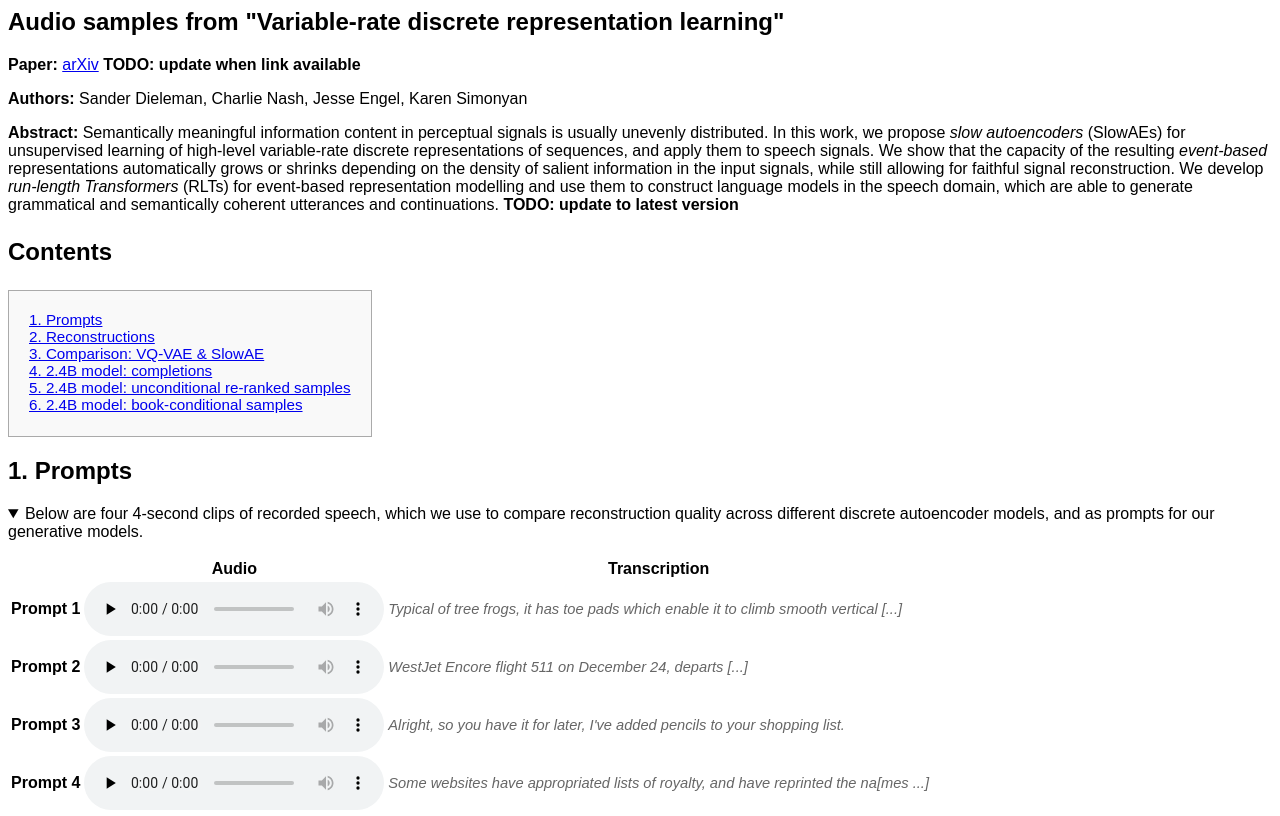
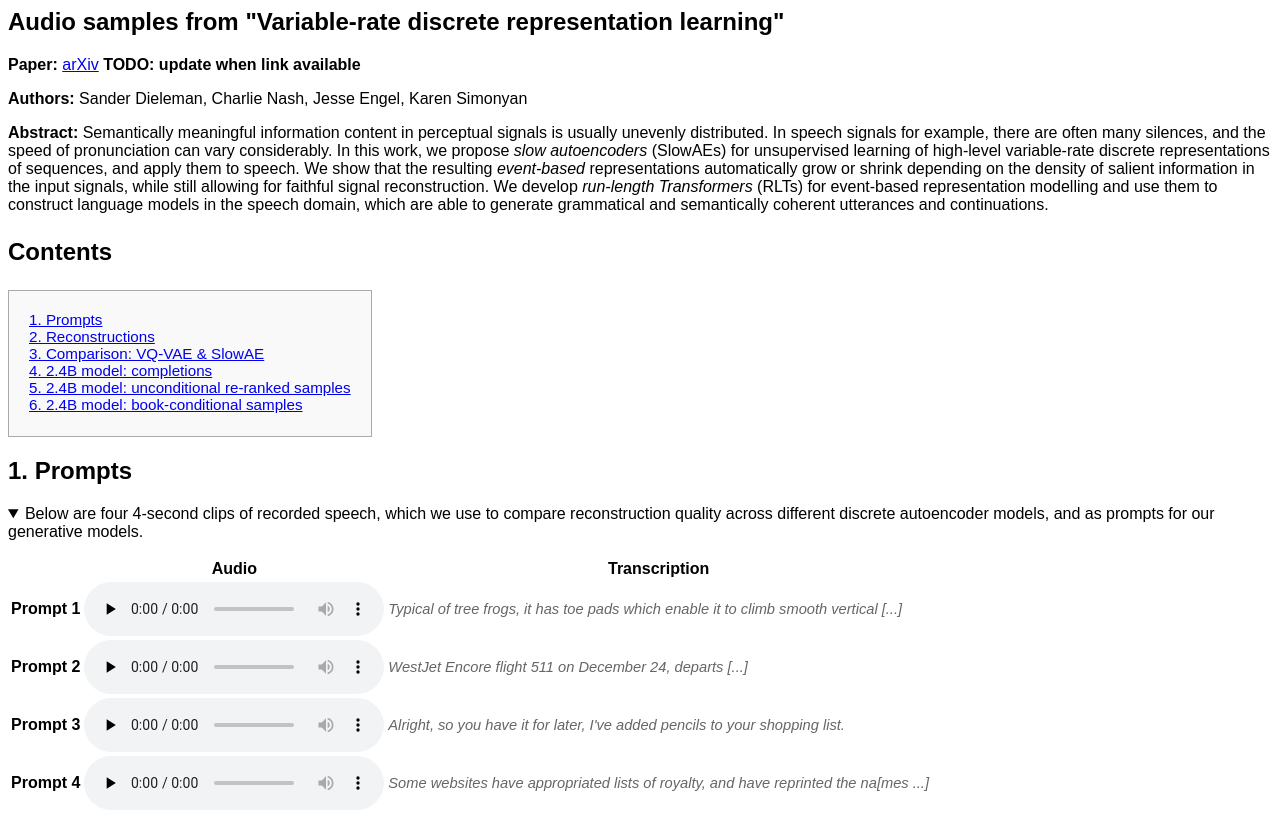
Before and after one commit to vdrl/vdrl.github.io, a plain HTML site: page index.html in a window 1280 px wide. Shown: the top 816 px of the page. Drawn offline with Linux system fonts and the light colour scheme.

Commit message:
Fix abstract.

```diff
--- a/index.html
+++ b/index.html
@@ -169,7 +169,7 @@ details {
     </article>
     <div><p><b>Paper:</b> <a href="TODO ARXIV LINK">arXiv</a> <b>TODO: update when link available</b></p></div>
     <div><p><b>Authors:</b> Sander Dieleman, Charlie Nash, Jesse Engel, Karen Simonyan</p></div>
-    <div><p><b>Abstract:</b> Semantically meaningful information content in perceptual signals is usually unevenly distributed. In this work, we propose <em>slow autoencoders</em> (SlowAEs) for unsupervised learning of high-level variable-rate discrete representations of sequences, and apply them to speech signals. We show that the capacity of the resulting <em>event-based</em> representations automatically grows or shrinks depending on the density of salient information in the input signals, while still allowing for faithful signal reconstruction. We develop <em>run-length Transformers</em> (RLTs) for event-based representation modelling and use them to construct language models in the speech domain, which are able to generate grammatical and semantically coherent utterances and continuations. <b>TODO: update to latest version</b></p></div>
+    <div><p><b>Abstract:</b> Semantically meaningful information content in perceptual signals is usually unevenly distributed. In speech signals for example, there are often many silences, and the speed of pronunciation can vary considerably. In this work, we propose <em>slow autoencoders</em> (SlowAEs) for unsupervised learning of high-level variable-rate discrete representations of sequences, and apply them to speech. We show that the resulting <em>event-based</em> representations automatically grow or shrink depending on the density of salient information in the input signals, while still allowing for faithful signal reconstruction. We develop <em>run-length Transformers</em> (RLTs) for event-based representation modelling and use them to construct language models in the speech domain, which are able to generate grammatical and semantically coherent utterances and continuations.</p></div>
 
     <p class="toc_title">Contents</p>
     <div id="toc_container">
```
